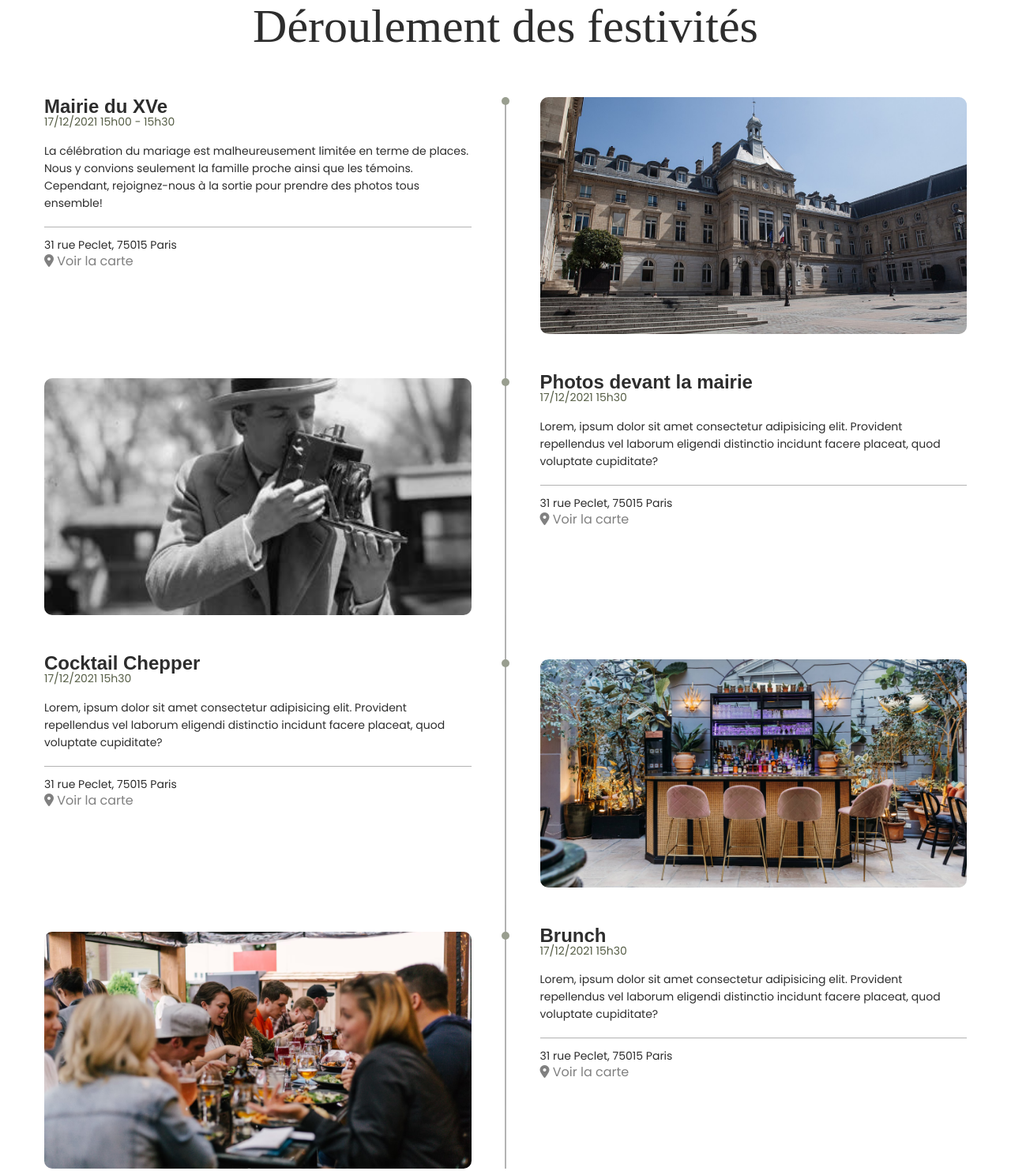
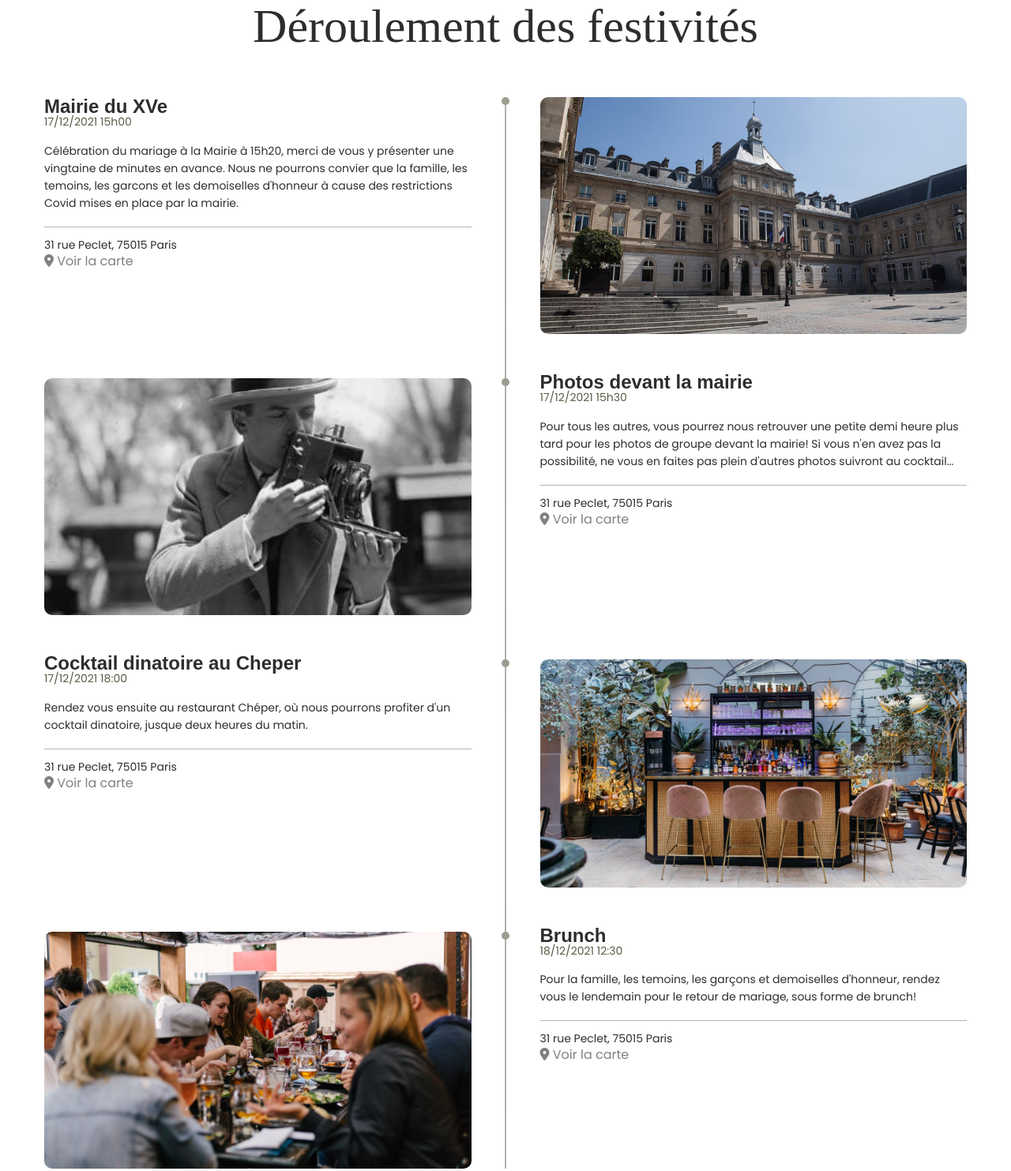
Before and after one commit to VincentLD/mariage_charlie, a website: page src/index.html in a window 1280 px wide. Shown: the part 1649-3132 px from the top of the page at 79% size. Drawn offline with Linux system fonts and the light colour scheme; a web font is replaced by a local one.

Commit message:
index: Add text

```diff
--- a/src/index.html
+++ b/src/index.html
@@ -83,15 +83,14 @@
       <div class="component">
         <div class="component__header">
           <h3 class="component__title">Mairie du XVe</h3>
-          <p class="component__date">17/12/2021 15h00 - 15h30</p>
+          <p class="component__date">17/12/2021 15h00</p>
         </div>
         <div class="component__imgwrapper">
           <img class="component__img" src="./assets/img/mairie.jpg" alt="Mairie du XVeme" />
         </div>
         <p class="component__content">
-          La célébration du mariage est malheureusement limitée en terme de places. Nous y convions seulement la famille proche ainsi que les témoins.
+          Célébration du mariage à la Mairie à 15h20, merci de vous y présenter une vingtaine de minutes en avance. Nous ne pourrons convier que la famille, les temoins, les garcons et les demoiselles d'honneur à cause des restrictions Covid mises en place par la mairie.
           <span class="component__content--block">
-          Cependant, rejoignez-nous à la sortie pour prendre des photos tous ensemble!
           </span>
         </p>
         <div class="component__footer">
@@ -119,7 +118,7 @@
           <img class="component__img" src="./assets/img/photographe.jpg" alt="Photographe" />
         </div>
         <p class="component__content">
-          Lorem, ipsum dolor sit amet consectetur adipisicing elit. Provident repellendus vel laborum eligendi distinctio incidunt facere placeat, quod voluptate cupiditate?
+          Pour tous les autres, vous pourrez nous retrouver une petite demi heure plus tard pour les photos de groupe devant la mairie! Si vous n'en avez pas la possibilité, ne vous en faites pas plein d'autres photos suivront au cocktail...
           <span class="component__content--block">
           </span>
         </p>
@@ -141,14 +140,14 @@
       </div>
       <div class="component">
         <div class="component__header">
-          <h3 class="component__title">Cocktail Chepper</h3>
-          <p class="component__date">17/12/2021 15h30</p>
+          <h3 class="component__title">Cocktail dinatoire au Cheper</h3>
+          <p class="component__date">17/12/2021 18:00</p>
         </div>
         <div class="component__imgwrapper">
           <img class="component__img" src="./assets/img/perchoir.jpeg" alt="Photo du perchoir" />
         </div>
         <p class="component__content">
-          Lorem, ipsum dolor sit amet consectetur adipisicing elit. Provident repellendus vel laborum eligendi distinctio incidunt facere placeat, quod voluptate cupiditate?
+          Rendez vous ensuite au restaurant Chéper, où nous pourrons profiter d'un cocktail dinatoire, jusque deux heures du matin.
           <span class="component__content--block">
           </span>
         </p>
@@ -171,13 +170,13 @@
       <div class="component">
         <div class="component__header">
           <h3 class="component__title">Brunch</h3>
-          <p class="component__date">17/12/2021 15h30</p>
+          <p class="component__date">18/12/2021 12:30</p>
         </div>
         <div class="component__imgwrapper">
           <img class="component__img" src="./assets/img/brunch.png" alt="photo d'un brunch" />
         </div>
         <p class="component__content">
-          Lorem, ipsum dolor sit amet consectetur adipisicing elit. Provident repellendus vel laborum eligendi distinctio incidunt facere placeat, quod voluptate cupiditate?
+           Pour la famille, les temoins, les garçons et demoiselles d'honneur, rendez vous le lendemain pour le retour de mariage, sous forme de brunch!
           <span class="component__content--block">
           </span>
         </p>
```
